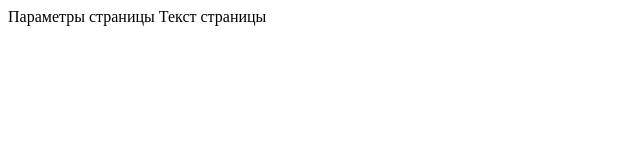
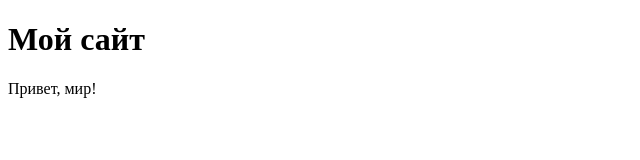
Before and after one commit to Nagibar/Thinking-All, a plain HTML site: page Index.Html in a window 1280 px wide. Shown: the whole page, without its empty margins (0-640 px from the left). Drawn offline with Linux system fonts and the light colour scheme.

Commit message:
Update Index.Html

```diff
--- a/Index.Html
+++ b/Index.Html
@@ -1,8 +1,18 @@
-<html>
+<!DOCTYPE html>
+<html lang="ru">
 <head>
-Параметры страницы
+    <meta charset="UTF-8">
+    <meta name="viewport" content="width=device-width, initial-scale=1.0">
+    <title>Мой сайт</title>
+    <link rel="stylesheet" href="style.css">
 </head>
 <body>
-Текст страницы
+    <header>
+        <h1>Мой сайт</h1>
+    </header>
+    <main>
+        <p>Привет, мир!</p>
+    </main>
+    <script src="script.js"></script>
 </body>
 </html>
```
